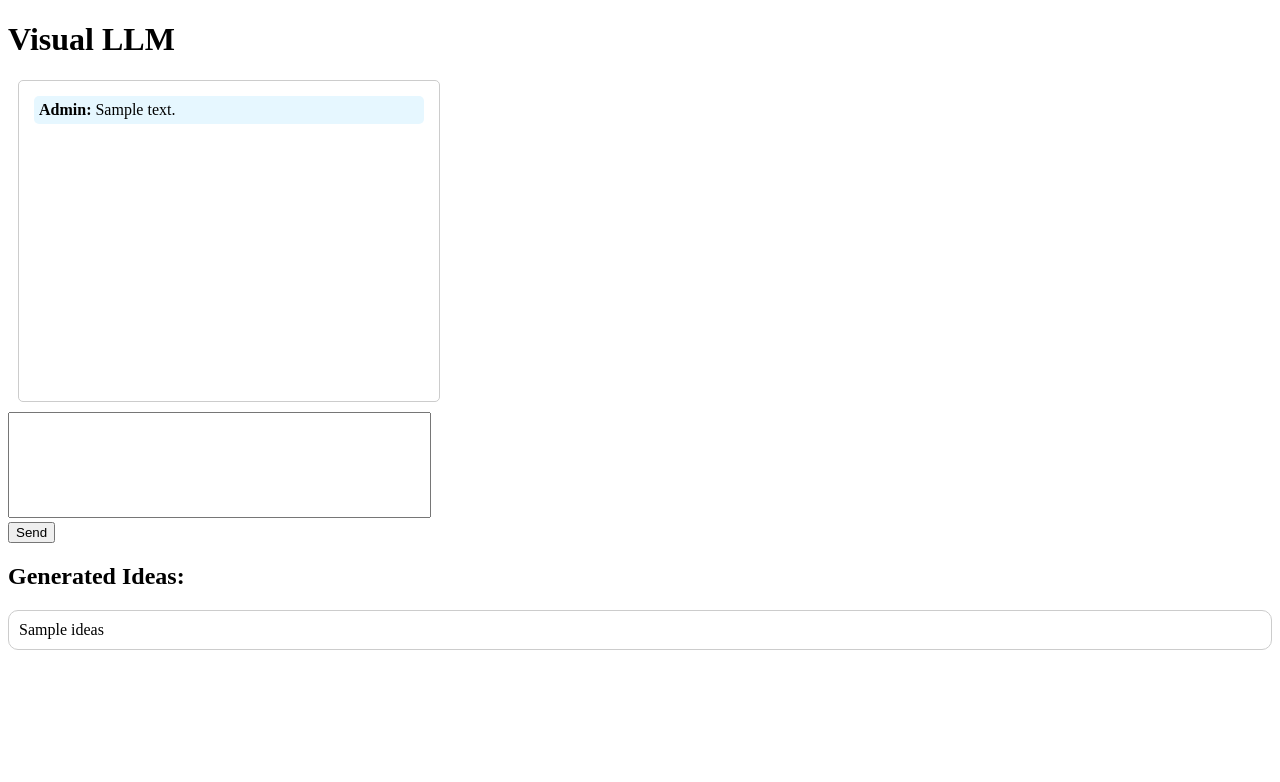
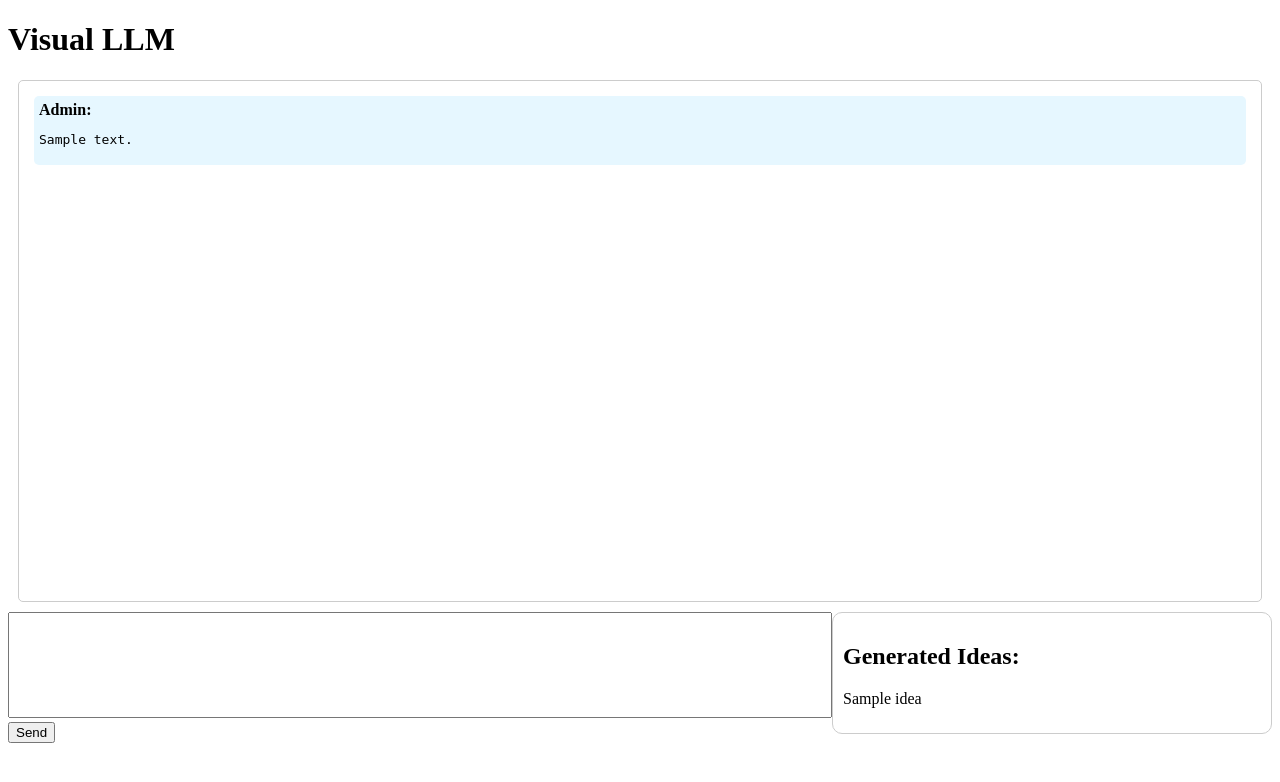
Before and after one commit to georgestander/visual_llm, a Flask app: template Flask_App/templates/index.html in a window 1280 px wide. Shown: the top 782 px of the page. Run offline with Flask 3, Linux system fonts and the light colour scheme; the template is opened without the code that fills it: most values are stand-ins (such as "Sample title", 1, 10 or a date in 2020).

```diff
--- a/Flask_App/templates/index.html
+++ b/Flask_App/templates/index.html
@@ -2,15 +2,31 @@
 <html>
 <head>
     <title>Visual LLM</title>
+    <link rel="icon" href="{{ url_for('static', filename='images/logo.jpg') }}">
+    <script>
+    document.addEventListener('DOMContentLoaded', (event) => {
+        const textarea = document.querySelector('textarea');
+        if (textarea) {
+            textarea.addEventListener('keypress', (e) => {
+                if (e.key === 'Enter' && document.activeElement === textarea) {
+                    e.preventDefault();
+                    document.querySelector('form').submit();
+                } // Submit the form using JavaScript
+            });
+        }
+    });
+    </script>
+</head>
+<body>
     <style>
         .chat-container {
             border: 1px solid #ccc;
             border-radius: 5px;
             padding: 10px;
             margin: 10px;
-            max-width: 400px;
+            max-width: 100%;
             overflow-y: scroll;
-            height: 300px;
+            height: calc(100vh - 300px);
         }
         .message {
             margin: 5px;
@@ -24,25 +40,27 @@
             background-color: #e6f7ff;
         }
     </style>
-</head>
-<body>
     <h1>Visual LLM</h1>
     <div class="chat-container">
         {% for message in chat_history %}
             <div class="message {% if message['role'] == 'user' %}user-message{% else %}assistant-message{% endif %}">
-                <strong>{{ message['role'].capitalize() }}:</strong> {{ message['content'] }}
+                <strong>{{ message['role'].capitalize() }}:</strong> <pre>{{ message['content'] }}</pre>
             </div>
         {% endfor %}
     </div>
+    <div style="display: flex; justify-content: space-between;">
         <form method="POST" action="/">
-        <textarea name="prompt" rows="1" cols="50" style="height: 100px; overflow-y: auto; resize: none;"></textarea><br>
+            <textarea name="prompt" rows="1" cols="100" style="height: 100px; overflow-y: auto; resize: none;"></textarea><br>
             <input type="submit" value="Send">
         </form>
         {% if ideas %}
+        <div class="ideas-container" style="border: 1px solid #ccc; border-radius: 10px; padding: 10px; width: 100%; height: 100px; overflow-y: scroll;">
             <h2>Generated Ideas:</h2>
-    <div style="border: 1px solid #ccc; border-radius: 10px; padding: 10px;">
-        {{ ideas }}
+            {% for idea in ideas %}
+                <p>{{ idea }}</p>
+            {% endfor %}
         </div>
         {% endif %}
+    </div>
 </body>
 </html>
```
Also changed, not shown: Flask_App/__init__.py (+16 -9 lines), Flask_App/utils.py (+17 -2 lines), Flask_App/static/images/logo.jpg (added), Flask_App/static/images/parva_logo.jpg (added), 1 other file. Lines whose indentation alone changed are shown as unchanged.
